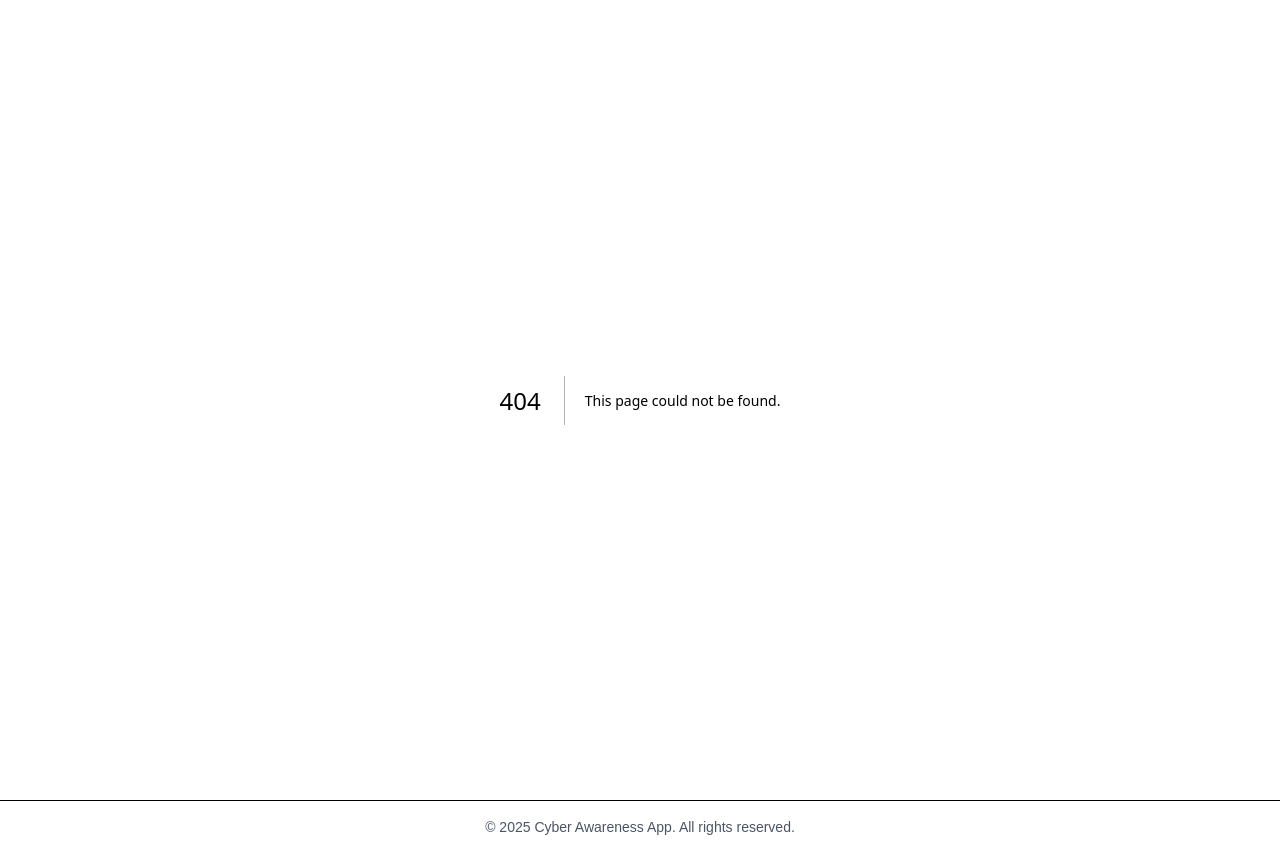
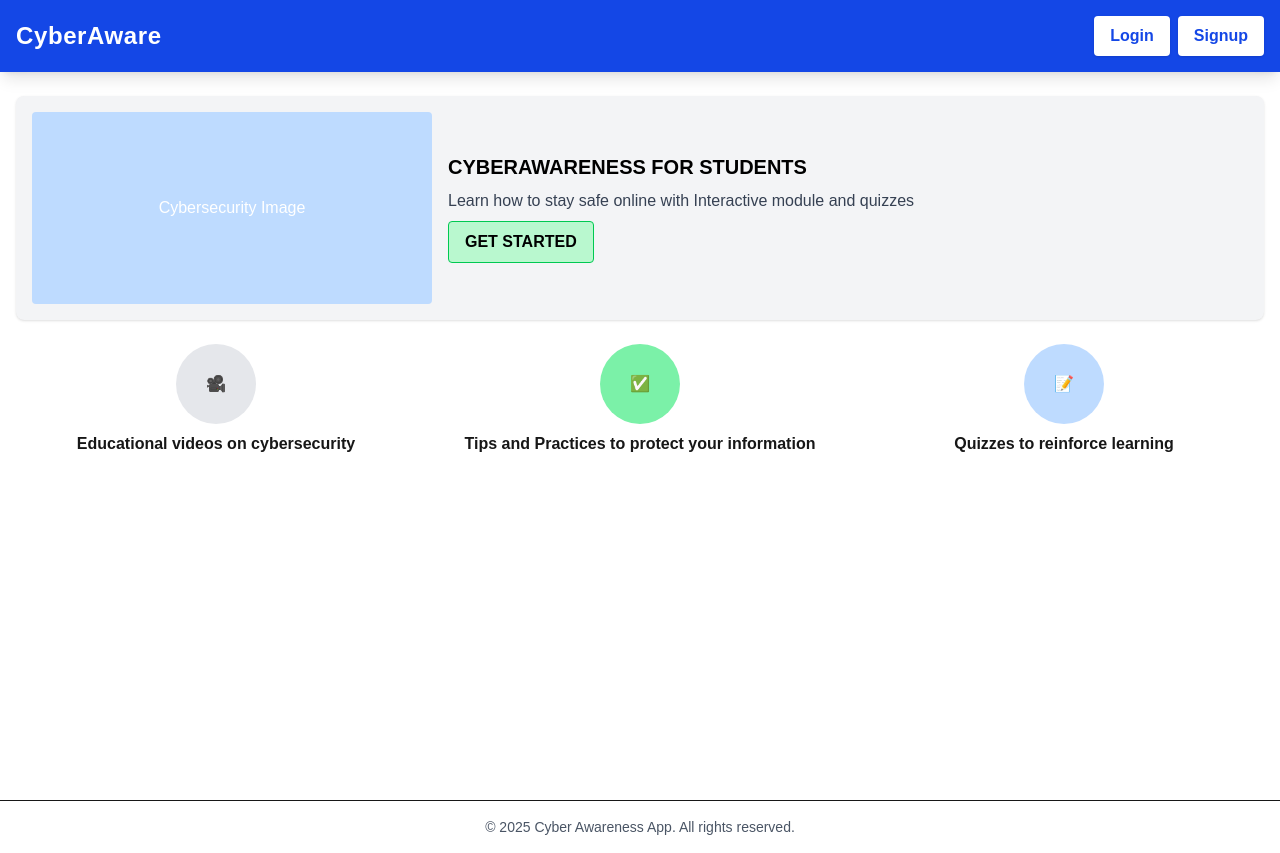
Before and after one commit to ManojPrathapa/CyberSafe, a Next.js app in the folder cyber-awareness-frontend/: page /Home/main in a window 1280 px wide. Before the commit this address had no page. Built offline with nearby package versions, Linux system fonts and the light colour scheme.

Commit message:
home page

```diff
--- a/cyber-awareness-frontend/components/Header.jsx
+++ b/cyber-awareness-frontend/components/Header.jsx
@@ -1,18 +1,86 @@
-import Navbar from "./Navbar";
+"use client";
+import Link from "next/link";
+import { useState } from "react";
 
-export default function Header() {
+
+export default function Header({ page }) {
+  const [menuOpen, setMenuOpen] = useState(false);
+
+  const renderButtons = () => {
+    if (page === "home") {
+      return (
+        <>
+          <Link href="/login">
+            <button className="bg-white text-blue-700 font-semibold px-4 py-2 rounded shadow hover:bg-blue-100 transition">
+              Login
+            </button>
+          </Link>
+          <Link href="/signup">
+            <button className="bg-white text-blue-700 font-semibold px-4 py-2 rounded shadow hover:bg-blue-100 transition">
+              Signup
+            </button>
+          </Link>
+        </>
+      );
+    } else if (page === "signup") {
+      return (
+        <>
+          <Link href="/home">
+            <button className="bg-white text-blue-700 font-semibold px-4 py-2 rounded shadow hover:bg-blue-100 transition">
+              Home
+            </button>
+          </Link>
+          <Link href="/login">
+            <button className="bg-white text-blue-700 font-semibold px-4 py-2 rounded shadow hover:bg-blue-100 transition">
+              Login
+            </button>
+          </Link>
+        </>
+      );
+    } else if (page === "login") {
+      return (
+        <>
+          <Link href="/home">
+            <button className="bg-white text-blue-700 font-semibold px-4 py-2 rounded shadow hover:bg-blue-100 transition">
+              Home
+            </button>
+          </Link>
+          <Link href="/signup">
+            <button className="bg-white text-blue-700 font-semibold px-4 py-2 rounded shadow hover:bg-blue-100 transition">
+              Signup
+            </button>
+          </Link>
+        </>
+      );
+    }
+    return null;
+  };
+
   return (
     <header className="bg-blue-700 w-full shadow-lg">
-      <div className="max-w-7xl mx-auto px-4 py-5 flex justify-between items-center">
-        <h1 className="text-2xl font-extrabold text-white tracking-wide">CyberAware</h1>
-        <div className="flex items-center space-x-4">
-          <button className="bg-white text-blue-700 font-semibold px-5 py-2 rounded shadow hover:bg-blue-100 transition">Button 1</button>
-          <button className="bg-white text-blue-700 font-semibold px-5 py-2 rounded shadow hover:bg-blue-100 transition">Button 2</button>
-        </div>
-      </div>
-      <div className="bg-white">
-        <div className="max-w-7xl mx-auto px-4">
-          <Navbar />
+      <div className="max-w-7xl mx-auto px-4 py-4 flex justify-between items-center">
+        {/* Title */}
+        <h1 className="text-xl sm:text-2xl font-extrabold text-white tracking-wide">
+          CyberAware
+        </h1>
+
+        {/* Desktop Buttons */}
+        <div className="hidden sm:flex gap-2">{renderButtons()}</div>
+
+        {/* Mobile Menu */}
+        <div className="sm:hidden relative">
+          <button
+            onClick={() => setMenuOpen(!menuOpen)}
+            className="bg-white text-blue-700 font-semibold px-4 py-2 rounded shadow"
+          >
+            ☰ Menu
+          </button>
+
+          {menuOpen && (
+            <div className="absolute right-0 mt-2 bg-white shadow-lg rounded p-2 z-50 min-w-[120px]">
+              {renderButtons()}
+            </div>
+          )}
         </div>
       </div>
     </header>
--- a/cyber-awareness-frontend/components/Navbar.jsx
+++ b/cyber-awareness-frontend/components/Navbar.jsx
@@ -41,7 +41,7 @@ export default function Navbar() {
         {/* Desktop menu */}
         <div className="hidden md:flex space-x-4 ml-auto">
           <Link href="/" className="text-gray-700 hover:text-blue-500">Home</Link>
-          <Link href="/child" className="text-gray-700 hover:text-blue-500">Child</Link>
+          <Link href="/child" className="text-gray-700 hover:text-blue-500">Student</Link>
           <Link href="/parent" className="text-gray-700 hover:text-blue-500">Parent</Link>
           <Link href="/mentor" className="text-gray-700 hover:text-blue-500">Mentor</Link>
           <Link href="/admin" className="text-gray-700 hover:text-blue-500">Admin</Link>
--- a/cyber-awareness-frontend/next.config.mjs
+++ b/cyber-awareness-frontend/next.config.mjs
@@ -9,7 +9,7 @@ export default {
     return [
       {
         source: '/home',
-        destination: '/',
+        destination: '/Home/main',
         permanent: true,
       },
       {
--- a/cyber-awareness-frontend/package.json
+++ b/cyber-awareness-frontend/package.json
@@ -9,8 +9,10 @@
     "lint": "next lint"
   },
   "dependencies": {
+    "@next-auth/prisma-adapter": "^1.0.7",
     "lucide-react": "^0.523.0",
     "next": "15.3.3",
+    "next-auth": "^4.24.11",
     "react": "^19.0.0",
     "react-dom": "^19.0.0",
     "recharts": "^2.15.3"
--- /dev/null
+++ b/cyber-awareness-frontend/src/app/Home/main/page.js
@@ -0,0 +1,65 @@
+import Header from "@/components/Header"; // adjust path as per your project
+import Image from "next/image";
+
+export default function Home() {
+  return (
+    <div className="min-h-screen bg-white">
+      <Header page="home" />
+
+      <main className="px-4 py-6 space-y-6">
+        {/* Title Section */}
+        {/* <div className="bg-blue-100 rounded-lg p-4 flex flex-col sm:flex-row justify-between items-center">
+          <h1 className="text-2xl font-bold text-black">CYBERSAFE</h1>
+          <div className="flex space-x-4 mt-4 sm:mt-0">
+            <button className="bg-blue-600 text-white px-4 py-2 rounded shadow">LOGIN</button>
+            <button className="bg-blue-600 text-white px-4 py-2 rounded shadow">SIGNUP</button>
+          </div>
+        </div> */}
+
+        {/* Cyber Awareness Section */}
+        <div className="bg-gray-100 rounded-lg p-4 flex flex-col sm:flex-row items-center gap-4 shadow">
+          <div className="w-full sm:w-1/3">
+            {/* Placeholder for cybersecurity image */}
+            <div className="bg-blue-200 w-full h-48 rounded flex items-center justify-center">
+              <span className="text-white">Cybersecurity Image</span>
+            </div>
+          </div>
+          <div className="w-full sm:w-2/3 space-y-2">
+            <h2 className="text-xl font-bold text-black">CYBERAWARENESS FOR STUDENTS</h2>
+            <p className="text-gray-700">
+              Learn how to stay safe online with Interactive module and quizzes
+            </p>
+            <button className="bg-green-200 border border-green-500 text-black font-semibold px-4 py-2 rounded hover:bg-green-300">
+              GET STARTED
+            </button>
+          </div>
+        </div>
+
+        {/* Features Section */}
+        <div className="grid grid-cols-1 sm:grid-cols-3 gap-6 mt-4">
+          <div className="flex flex-col items-center text-center space-y-2">
+            <div className="bg-gray-200 w-20 h-20 rounded-full flex items-center justify-center">
+              {/* Placeholder for video icon */}
+              <span>🎥</span>
+            </div>
+            <p className="font-semibold">Educational videos on cybersecurity</p>
+          </div>
+          <div className="flex flex-col items-center text-center space-y-2">
+            <div className="bg-green-300 w-20 h-20 rounded-full flex items-center justify-center">
+              {/* Placeholder for safety icon */}
+              <span>✅</span>
+            </div>
+            <p className="font-semibold">Tips and Practices to protect your information</p>
+          </div>
+          <div className="flex flex-col items-center text-center space-y-2">
+            <div className="bg-blue-200 w-20 h-20 rounded-full flex items-center justify-center">
+              {/* Placeholder for quiz icon */}
+              <span>📝</span>
+            </div>
+            <p className="font-semibold">Quizzes to reinforce learning</p>
+          </div>
+        </div>
+      </main>
+    </div>
+  );
+}
--- /dev/null
+++ b/cyber-awareness-frontend/src/app/api/auth/[nextauth]/route.js
@@ -0,0 +1,41 @@
+import NextAuth from "next-auth";
+import GoogleProvider from "next-auth/providers/google";
+import CredentialsProvider from "next-auth/providers/credentials";
+
+const handler = NextAuth({
+  providers: [
+    GoogleProvider({
+      clientId: process.env.GOOGLE_CLIENT_ID,
+      clientSecret: process.env.GOOGLE_CLIENT_SECRET,
+    }),
+    CredentialsProvider({
+      name: "credentials",
+      credentials: {
+        email: { label: "Email", type: "text" },
+        password: { label: "Password", type: "password" },
+      },
+      async authorize(credentials) {
+        if (
+          credentials.email === "user@test.com" &&
+          credentials.password === "123456"
+        ) {
+          return {
+            id: 1,
+            name: "Test User",
+            email: "user@test.com",
+          };
+        }
+        return null;
+      },
+    }),
+  ],
+  pages: {
+    signIn: "/login_signup/login",
+  },
+  session: {
+    strategy: "jwt",
+  },
+  secret: process.env.NEXTAUTH_SECRET,
+});
+
+export { handler as GET, handler as POST };
--- a/cyber-awareness-frontend/src/app/layout.js
+++ b/cyber-awareness-frontend/src/app/layout.js
@@ -1,7 +1,7 @@
 // Corrected layout.js for Next.js App Router
 
 import '../app/globals.css'; // Use relative path instead of "@/styles/..."
-import Footer from '../../components/Footer';
+import Footer from '@/components/Footer';
 
 export const metadata = {
   title: 'Cyber Awareness App',
--- a/cyber-awareness-frontend/src/app/login_signup/login/page.js
+++ b/cyber-awareness-frontend/src/app/login_signup/login/page.js
@@ -1,11 +1,47 @@
+"use client";
 
+import { useState } from "react";
+import { signIn } from "next-auth/react";
+// import { useRouter } from "next/router";
+import Header from "@/components/Header";
 
 export default function LoginPage() {
+  // const router = useRouter();
+  const [email, setEmail] = useState("");
+  const [password, setPassword] = useState("");
+  const [showPwd, setShowPwd] = useState(false);
+  const [error, setError] = useState("");
+
+  const handleLogin = async (e) => {
+    e.preventDefault();
+    setError("");
+
+    const res = await signIn("credentials", {
+      redirect: false,
+      email,
+      password,
+    });
+
+    if (res.ok) {
+      router.push("/student/home");
+    } else {
+      setError("Invalid email or password");
+    }
+  };
+
   return (
-    <div className="max-w-md mx-auto mt-20 bg-white p-8 shadow-md rounded-lg">
+    <>
+      <Header page="login" />
+      <div className="max-w-md mx-auto mt-20 bg-white p-6 sm:p-8 shadow-md rounded-lg">
         <h2 className="text-2xl font-bold mb-6 text-center text-blue-600">User Login</h2>
 
-      <form className="space-y-4">
+        {error && (
+          <div className="bg-red-100 text-red-700 p-2 rounded mb-4 text-sm text-center">
+            {error}
+          </div>
+        )}
+
+        <form className="space-y-4" onSubmit={handleLogin}>
           <div>
             <label className="block text-sm font-medium text-gray-700">Email</label>
             <input
@@ -13,17 +49,30 @@ export default function LoginPage() {
               required
               className="w-full px-4 py-2 border rounded-md focus:outline-none focus:ring focus:border-blue-300"
               placeholder="Enter your email"
+              value={email}
+              onChange={(e) => setEmail(e.target.value)}
             />
           </div>
 
           <div>
             <label className="block text-sm font-medium text-gray-700">Password</label>
+            <div className="relative">
               <input
-            type="password"
+                type={showPwd ? "text" : "password"}
                 required
                 className="w-full px-4 py-2 border rounded-md focus:outline-none focus:ring focus:border-blue-300"
                 placeholder="Enter your password"
+                value={password}
+                onChange={(e) => setPassword(e.target.value)}
               />
+              <button
+                type="button"
+                onClick={() => setShowPwd(!showPwd)}
+                className="absolute right-2 top-2 text-sm text-blue-600"
+              >
+                {showPwd ? "Hide" : "Show"}
+              </button>
+            </div>
           </div>
 
           <button
@@ -33,6 +82,16 @@ export default function LoginPage() {
             Login
           </button>
         </form>
+
+        <div className="mt-4">
+          <button
+            onClick={() => signIn("google")}
+            className="w-full border py-2 mt-2 rounded-md hover:bg-gray-100 transition"
+          >
+            Sign in with Google
+          </button>
         </div>
+      </div>
+    </>
   );
 }
--- a/cyber-awareness-frontend/src/app/login_signup/signup/page.js
+++ b/cyber-awareness-frontend/src/app/login_signup/signup/page.js
@@ -19,7 +19,7 @@ export default function SignupPage() {
 
   return (
     <>
-      <Header />
+      <Header page="signup" />
     <div className="min-h-screen flex flex-col items-center justify-start p-4 bg-gray-50">
 
       <div className="w-full max-w-md bg-white rounded-xl shadow-lg p-6 mt-10">
--- a/cyber-awareness-frontend/src/app/page.js
+++ b/cyber-awareness-frontend/src/app/page.js
@@ -5,7 +5,7 @@ import Link from 'next/link';
 export default function HomePage() {
   return (
     <>
-      <Header page="Home"/>
+      <Header page="home"/>
       <Navbar />
       <main className="min-h-screen bg-gradient-to-b from-blue-50 via-white to-purple-50 px-6 py-12 flex flex-col items-center text-center">
         {/* Hero Section */}
```
Also changed, not shown: 1 other file (tests, documents, lock files or other folders). Lines whose indentation alone changed are shown as unchanged.
